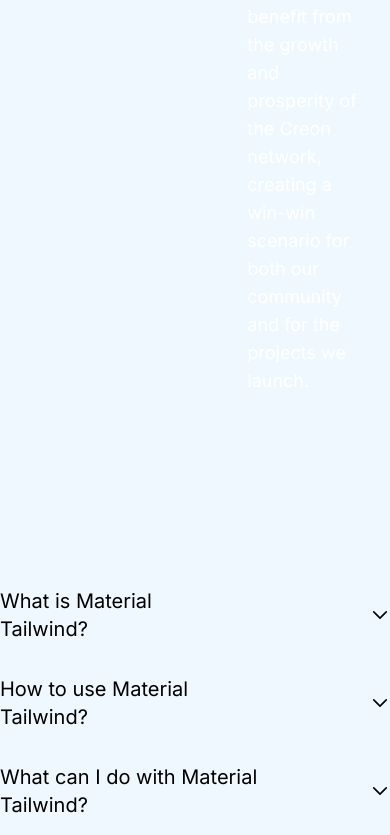
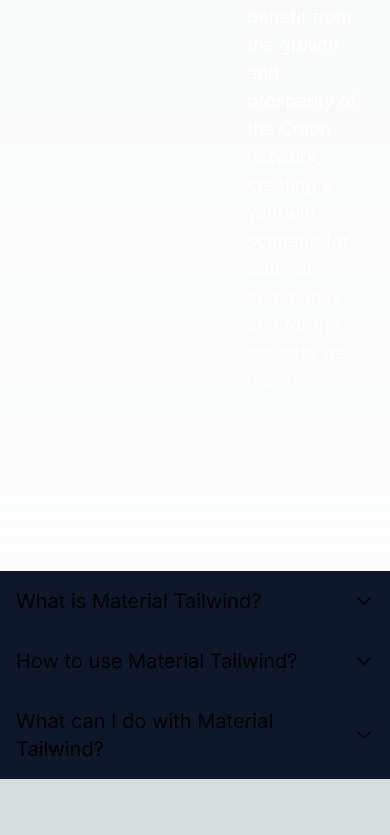
Before and after one commit to surajkabirath/nextjs_ts_assessment, a Next.js app: page / in a window 390 px wide. Shown: the part 3423-4258 px from the top of the page. After the commit the page ends 4202 px from the top, so only its background shows below. Built offline with nearby package versions, Linux system fonts and the light colour scheme.

Commit message:
accordion update

```diff
--- a/app/components/accordion.tsx
+++ b/app/components/accordion.tsx
@@ -29,9 +29,9 @@ const Accordions = () => {
   const handleOpen = (value: number) => setOpen(open === value ? 0 : value);
 
   return (
-    <>
+    <div className='px-4 mx-auto lg:max-w-7xl md:items-center md:flex-col md:px-8 bg-slate-900' >
       <Accordion open={open === 1} icon={<Icon id={1} open={open} />} onClick={() => handleOpen(1)} placeholder={undefined} onPointerEnterCapture={undefined} onPointerLeaveCapture={undefined}>
-        <AccordionHeader placeholder={undefined} onPointerEnterCapture={undefined} onPointerLeaveCapture={undefined}>What is Material <br/> Tailwind?</AccordionHeader>
+        <AccordionHeader placeholder={undefined} onPointerEnterCapture={undefined} onPointerLeaveCapture={undefined}>What is Material Tailwind?</AccordionHeader>
         <AccordionBody>
           we are not always in the position that we want to be at. we are constantly
           growing. we are constantly making mistakes. we are constantly trying to express
@@ -40,7 +40,7 @@ const Accordions = () => {
       </Accordion>
       <Accordion open={open === 2} icon={<Icon id={2} open={open} />} onClick={() => handleOpen(2)} placeholder={undefined} onPointerEnterCapture={undefined} onPointerLeaveCapture={undefined}>
         <AccordionHeader placeholder={undefined} onPointerEnterCapture={undefined} onPointerLeaveCapture={undefined}>
-          How to use Material<br/> Tailwind?
+          How to use Material Tailwind?
         </AccordionHeader>
         <AccordionBody>
           we are not always in the position that we want to be at. we are constantly
@@ -50,7 +50,7 @@ const Accordions = () => {
       </Accordion>
       <Accordion open={open === 3} icon={<Icon id={3} open={open} />} onClick={() => handleOpen(3)}  placeholder={undefined} onPointerEnterCapture={undefined} onPointerLeaveCapture={undefined}>
         <AccordionHeader  placeholder={undefined} onPointerEnterCapture={undefined} onPointerLeaveCapture={undefined}>
-          What can I do with Material<br/> Tailwind?
+          What can I do with Material Tailwind?
         </AccordionHeader>
         <AccordionBody>
           we are not always in the position that we want to be at. we are constantly
@@ -58,7 +58,7 @@ const Accordions = () => {
           ourselves and actualize our dreams.
         </AccordionBody>
       </Accordion>
-    </>
+    </div>
   );
 };
 
--- a/app/globals.css
+++ b/app/globals.css
@@ -17,14 +17,13 @@
 }
 
 body {
-  /* color: rgb(var(--foreground-rgb));
+  color: rgb(var(--foreground-rgb));
   background: linear-gradient(
       to bottom,
       transparent,
       rgb(var(--background-end-rgb))
     )
-    rgb(var(--background-start-rgb)); */
-    background-color: aliceblue;
+    rgb(var(--background-start-rgb));
 }
 
 @layer utilities {
```
